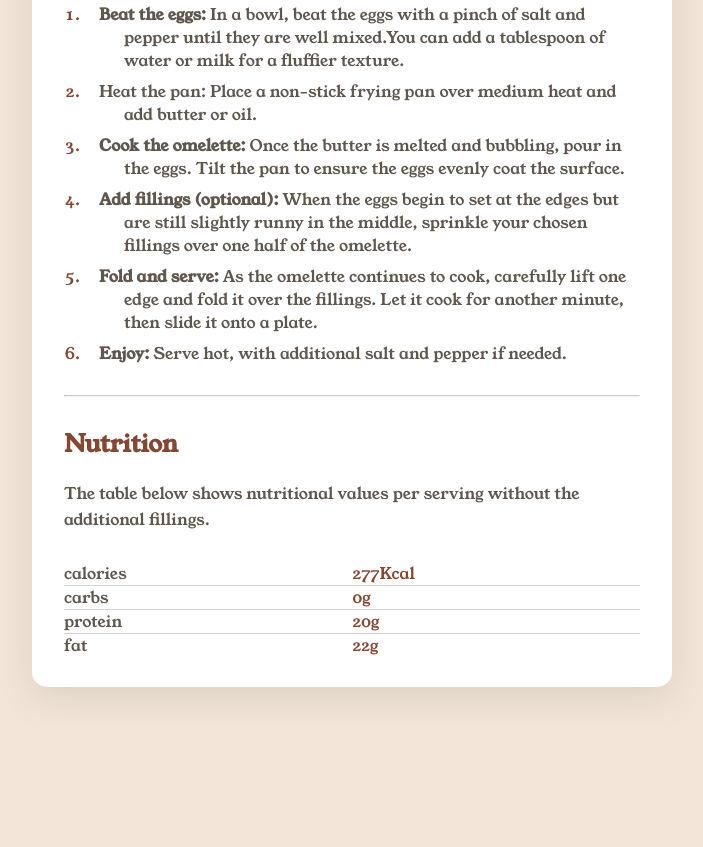
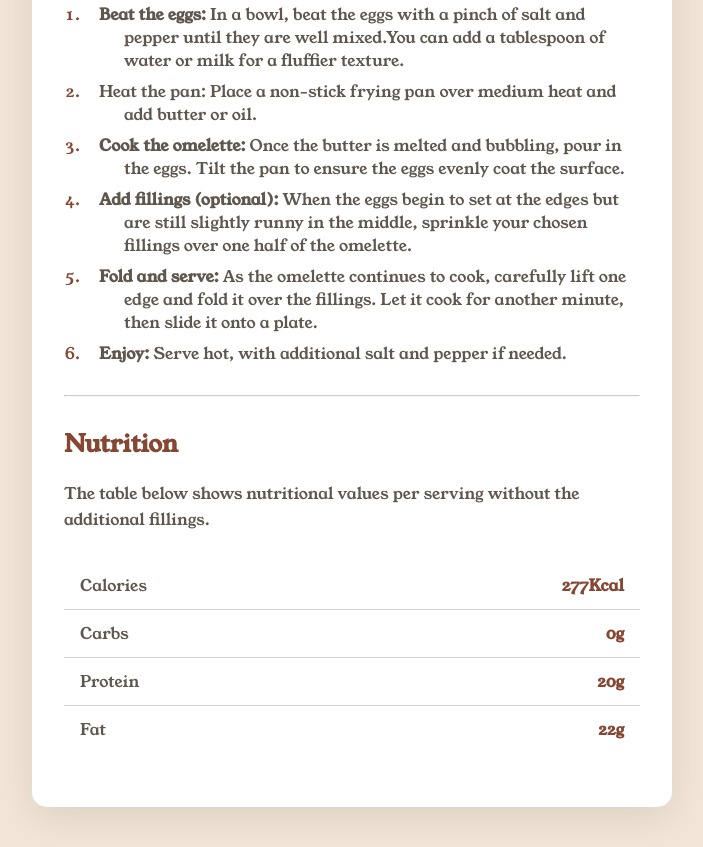
Before and after one commit to jooexploit/Recipe-page-front-end-mentor, a plain HTML site: page index.html in a window 1280 px wide. Shown: the part 1051-1898 px from the top of the page, without its empty margins (288-991 px from the left). Before the commit the page ends 1778 px from the top, so only its background shows below. Drawn offline with Linux system fonts and the light colour scheme.

Commit message:
add padding

```diff
--- a/index.html
+++ b/index.html
@@ -135,18 +135,30 @@
     table {
       width: 100%;
       border-collapse: collapse;
+      margin: 24px 0;
     }
 
     tr:not(:last-child) {
       border-bottom: 1px solid #55555541;
     }
 
+    table td {
+      padding: 12px 16px;
+      vertical-align: middle;
+    }
+
     table td:first-of-type {
       color: var(--Stone-600);
+      font-weight: 500;
+      text-transform: capitalize;
+      width: 50%;
     }
 
     table td:last-of-type {
       color: var(--Brown-800);
+      font-weight: bold;
+      text-align: right;
+      width: 50%;
     }
 
     @media (max-width: 600px) {
```
